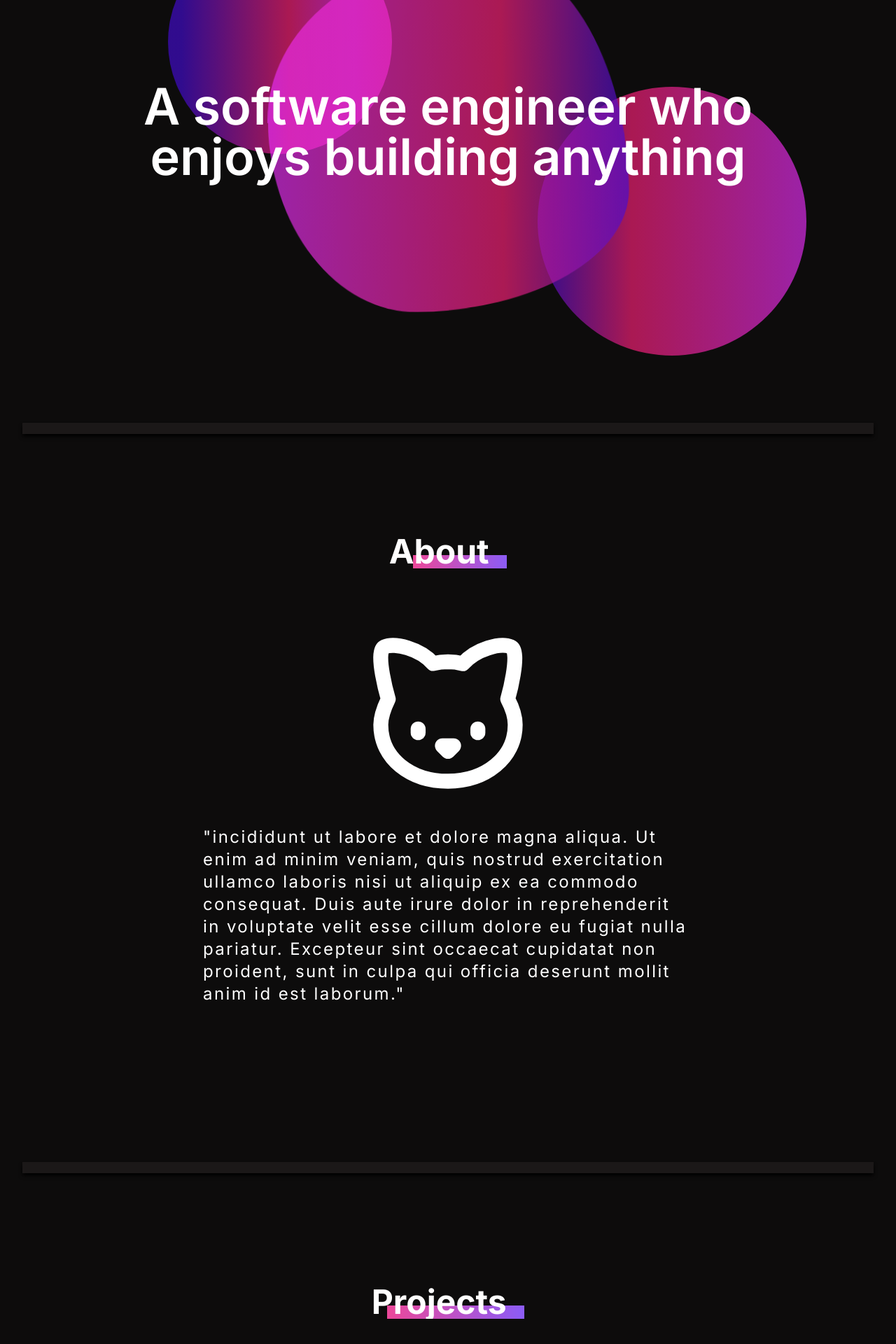
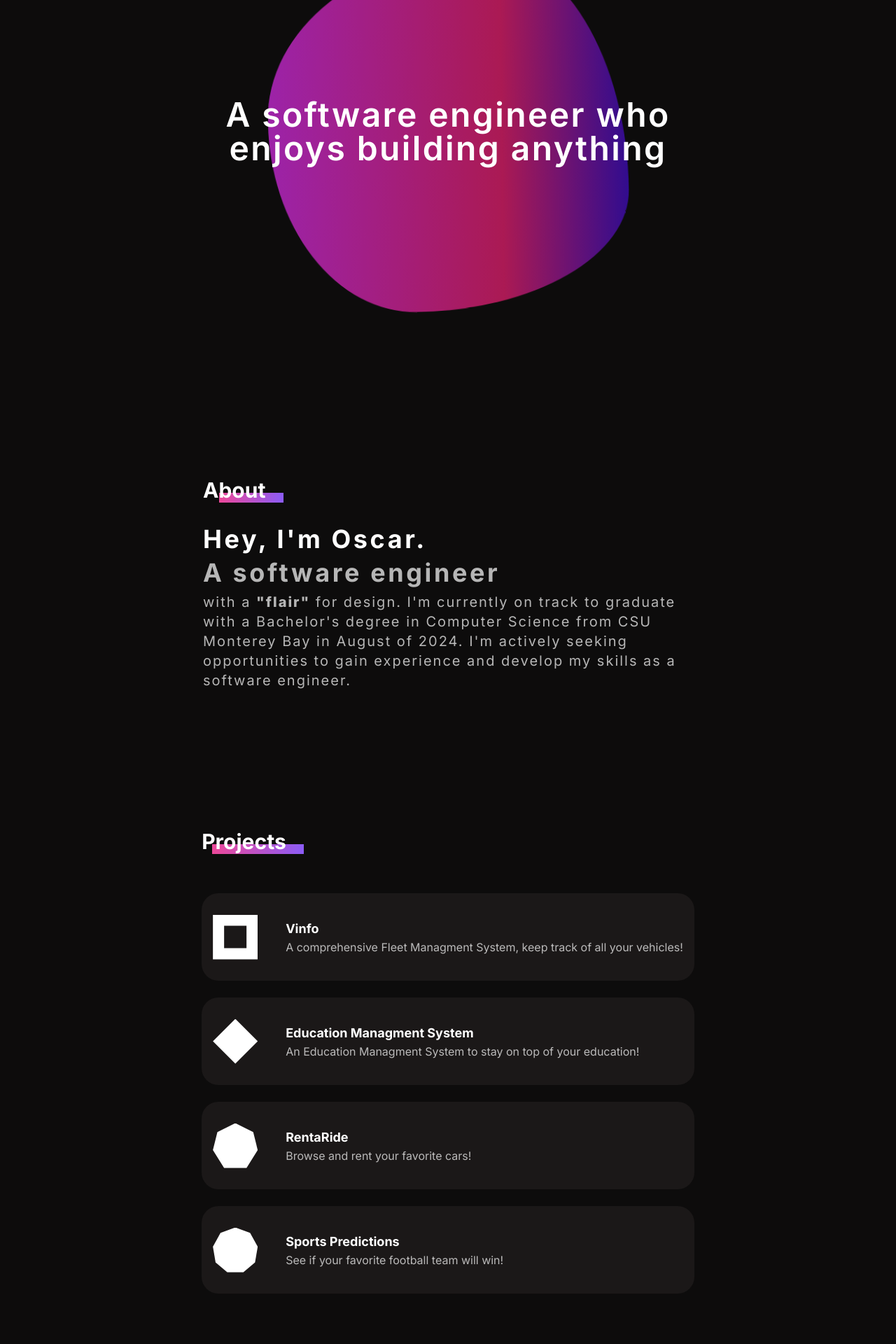
Before and after one commit to bustyAI/portfoli, a Next.js app: page / in a window 1280 px wide. Shown: the part 220-2140 px from the top of the page at 70% size. After the commit the page ends 2116 px from the top, so only its background shows below. Built offline with nearby package versions, Linux system fonts and the light colour scheme.

Commit message:
finishing site

```diff
--- a/app/components/About.jsx
+++ b/app/components/About.jsx
@@ -3,8 +3,9 @@ import { LuCat } from "react-icons/lu"
 
 const About = () => {
     return (
-        <div className='flex flex-col justify-center items-center mt-20 h-[800px]'>
-            <p className='text-5xl font-bold mb-20 inline-block relative overflow-hidden'
+        <div className='flex flex-col justify-center items-start  mt-10 h-[700px]'>
+
+            <p className='text-3xl font-bold mb-8 inline-block relative overflow-hidden'
                 style={{
                     background: 'linear-gradient(to right, #EC4899 0%, #8B5CF6 100%)',
                     backgroundSize: '80% 40%',  // Increases the gradient's area, making the transition smaller
@@ -13,10 +14,17 @@ const About = () => {
                     backgroundPosition: 'right bottom'
                 }}>
                 About
+
             </p>
-            <LuCat className='flex w-64 h-64 mb-8' />
 
-            <p className='text-2xl w-[700px] tracking-widest text-left'>"incididunt ut labore et dolore magna aliqua. Ut enim ad minim veniam, quis nostrud exercitation ullamco laboris nisi ut aliquip ex ea commodo consequat. Duis aute irure dolor in reprehenderit in voluptate velit esse cillum dolore eu fugiat nulla pariatur. Excepteur sint occaecat cupidatat non proident, sunt in culpa qui officia deserunt mollit anim id est laborum."</p>
+            <div className='flex flex-col text-left space-y-2'>
+                <p className=' text-4xl font-bold text-left tracking-widest '>Hey, I'm Oscar.</p>
+                <p className='text-4xl tracking-widest font-bold text-white/70'>A software engineer</p>
+                <p className='text-xl text-white/70 max-w-[700px] tracking-widest'>
+                    with a <span className=' font-extrabold'>"flair"</span> for design.
+                    I'm currently on track to graduate with a Bachelor's degree in Computer Science from CSU Monterey Bay in August of 2024.
+                    I'm actively seeking opportunities to gain experience and  develop my skills as a software engineer.</p>
+            </div>
         </div>
     )
 }
--- a/app/components/HrLine.jsx
+++ /dev/null
@@ -1,12 +0,0 @@
-import React from 'react'
-
-const HrLine = () => {
-    return (
-        <div className={`mt-40`}>
-            <hr className='border-hr-gray border-[8px] shadow-md shadow-black'></hr>
-        </div>
-
-    )
-}
-
-export default HrLine
--- a/app/components/Main.jsx
+++ b/app/components/Main.jsx
@@ -3,11 +3,9 @@ import React from 'react'
 const Main = () => {
     return (
         <div className="circle__container">
-            <h1 className='main__text'>A software engineer who enjoys building anything</h1>
+            <h1 className='main__text tracking-wider'>A software engineer who enjoys building anything</h1>
             <div className="relative ">
-                <div className="top__circle"></div>
                 <div className="mid__circle bubble"></div>
-                <div className="bottom__circle"></div>
             </div>
         </div>
 
--- a/app/components/ProjectCard.jsx
+++ b/app/components/ProjectCard.jsx
@@ -1,20 +1,18 @@
 import React from 'react';
 import Link from 'next/link';
-import { LuCat } from "react-icons/lu"
 
-const ProjectCard = ({ title, type, description, link }) => {
+const ProjectCard = ({ title, description, link, shape }) => {
     return (
 
         <Link href={link}>
-            <div className='flex flex-col'>
-                <div className='flex flex-row items-center justify-start space-x-20 pl-8 bg-hr-gray w-[800px] h-[125px] rounded-3xl'>
-                    <LuCat className='w-16 h-16' />
-                    <div className='flex flex-col items-start'>
-                        <p>{title}</p>
-                        <p>{description}</p>
-                    </div>
 
-                </div>
+            <div className='card flex space-x-10 items-center bg-hr-gray max-w-[800px] h-[125px] rounded-3xl transition hover:bg-hr-gray-hover'>
+                <div className={` ml-4 ${shape}`}></div>
+                <span>
+                    <h3 className=' mr-4 font-bold text-lg'>{title}</h3>
+                    <h3 className='mr-4 text-white/70'>{description}</h3>
+                </span>
+
             </div>
         </Link>
     );
--- a/app/components/index.jsx
+++ b/app/components/index.jsx
@@ -2,12 +2,12 @@ import Navbar from "./Navbar";
 import Main from "./Main";
 import ProjectCard from "./ProjectCard";
 import About from "./About";
-import HrLine from "./HrLine";
+
 
 export {
     Navbar,
     Main,
     ProjectCard,
     About,
-    HrLine,
+
 }
--- a/app/globals.css
+++ b/app/globals.css
@@ -17,7 +17,7 @@ body {
 }
 
 .navbar__button {
-  @apply hover:text-blue-600 transform hover:-translate-y-1 transition duration-300;
+  @apply transform hover:-translate-y-1 transition duration-300;
 }
 
 .nav_link__container {
@@ -65,20 +65,12 @@ body {
   @apply flex relative justify-center items-center text-center w-full;
 }
 
-.top__circle {
-  @apply absolute rounded-full -left-36 top-1/4 transform -translate-y-1/2 bg-circle-gradient-t opacity-65 z-0  w-56 md:w-64 md:h-64 lg:w-80 h-56 lg:h-80;
-}
-
 .mid__circle {
   @apply relative w-72 md:w-96 md:h-96 lg:w-512 h-72 lg:h-512 rounded-full bg-circle-gradient-l opacity-65 z-10;
 }
 
-.bottom__circle {
-  @apply absolute top-56 left-48 h-64 w-64  md:w-80 lg:w-96 md:h-80 lg:h-96  rounded-full -right-56 md:-right-40 md:top-72  lg:top-96 lg:left-96  transform -translate-y-1/2 bg-circle-gradient-r  opacity-65 z-0;
-}
-
 .main__text {
-  @apply font-semibold absolute text-4xl md:text-5xl lg:text-7xl z-20 w-[500px] lg:w-[950px];
+  @apply font-semibold absolute text-2xl md:text-3xl lg:text-5xl z-20 max-w-[650px];
 }
 
 /* END */
@@ -86,6 +78,108 @@ body {
 /* Card Styles */
 .card__container {
   @apply relative w-[350px] h-[450px] lg:w-[450px] lg:h-[600px] rounded-lg mt-20 lg:mt-0;
+}
+
+.c-square {
+  width: 64px;
+  height: 64px;
+  background-color: white;
+  clip-path: polygon(
+    0% 0%,
+    0% 100%,
+    25% 100%,
+    25% 25%,
+    75% 25%,
+    75% 75%,
+    25% 75%,
+    25% 100%,
+    100% 100%,
+    100% 0%
+  );
+  transition: all 1s ease;
+}
+
+.card:hover .c-square {
+  clip-path: polygon(
+    0% 0%,
+    0% 100%,
+    25% 100%,
+    26% 70%,
+    74% 69%,
+    70% 27%,
+    24% 25%,
+    25% 100%,
+    100% 100%,
+    100% 0%
+  );
+  background-color: #440bd4;
+}
+
+.c-rhom {
+  width: 64px;
+  height: 64px;
+  background-color: white;
+  clip-path: polygon(50% 0%, 100% 50%, 50% 100%, 0% 50%);
+  transition: all 1s ease;
+}
+
+.card:hover .c-rhom {
+  background-color: #ff2079;
+  clip-path: polygon(0 0, 100% 0, 100% 100%, 0 100%);
+}
+
+.c-hex {
+  width: 64px;
+  height: 64px;
+  background-color: white;
+  clip-path: polygon(
+    50% 0%,
+    90% 20%,
+    100% 60%,
+    75% 100%,
+    25% 100%,
+    0% 60%,
+    10% 20%
+  );
+  transition: all 1s ease;
+}
+
+.card:hover .c-hex {
+  background-color: #e92efb;
+  clip-path: polygon(50% 0%, 100% 0, 100% 60%, 100% 100%, 0 100%, 0% 60%, 0 0);
+}
+
+.c-non {
+  width: 64px;
+  height: 64px;
+  background-color: white;
+  clip-path: polygon(
+    50% 0%,
+    83% 12%,
+    100% 43%,
+    94% 78%,
+    68% 100%,
+    32% 100%,
+    6% 78%,
+    0% 43%,
+    17% 12%
+  );
+  transition: all 1s ease;
+}
+
+.card:hover .c-non {
+  background-color: #440bd4;
+  clip-path: polygon(
+    50% 0%,
+    100% 0,
+    100% 0,
+    100% 0,
+    100% 100%,
+    53% 100%,
+    0 100%,
+    0 0,
+    0 0
+  );
 }
 
 /* END */
--- a/app/page.js
+++ b/app/page.js
@@ -14,18 +14,23 @@ export default function Home() {
 
 
   return (
-    <main className="flex flex-col min-h-screen overflow-hidden max-w-1440 mx-auto mb-12 px-8">
+    <main className="flex flex-col min-h-screen overflow-hidden max-w-1440 mx-auto items-center mb-12 px-8">
       <Navbar />
       <Main />
-      <HrLine />
+
 
       <section>
         <About />
       </section>
-      <HrLine />
 
-      <div className="text-center text-3xl font-semibold mt-40" >
-        <p className='text-5xl font-bold mb-20 inline-block relative overflow-hidden'
+
+
+
+      <section>
+        <div className="flex flex-col space-y-6">
+
+          <div className='flex flex-col justify-center items-start'>
+            <p className='text-3xl font-bold mb-8 inline-block relative overflow-hidden'
               style={{
                 background: 'linear-gradient(to right, #EC4899 0%, #8B5CF6 100%)',
                 backgroundSize: '90% 40%',  // Increases the gradient's area, making the transition smaller
@@ -34,15 +39,14 @@ export default function Home() {
                 backgroundPosition: 'right bottom'
               }}>
               Projects
+
             </p>
           </div>
 
-      <section>
-        <div className="flex flex-col gap-10 justify-center items-center">
-          <ProjectCard title={"Vinfo"} shape={'circle'} type={"Fullstack"} description={descriptions.vinfo} link={"https://renta-ride.vercel.app/"} />
-          <ProjectCard title={"Education Managment System"} shape={'square'} type={"Fullstack"} description={descriptions.edu} link={"https://renta-ride.vercel.app/"} />
-          <ProjectCard title={"RentaRide"} shape={'triangle'} type={"Frontend"} description={descriptions.renta} link={"https://renta-ride.vercel.app/"} />
-          <ProjectCard title={"Sports Predictions"} shape={'pentagon'} type={"Machine Learning"} description={descriptions.sports} link={"https://renta-ride.vercel.app/"} />
+          <ProjectCard title={"Vinfo"} shape={'c-square'} type={"Fullstack"} description={descriptions.vinfo} link={"https://renta-ride.vercel.app/"} />
+          <ProjectCard title={"Education Managment System"} shape={'c-rhom'} type={"Fullstack"} description={descriptions.edu} link={"https://renta-ride.vercel.app/"} />
+          <ProjectCard title={"RentaRide"} shape={'c-hex'} type={"Frontend"} description={descriptions.renta} link={"https://renta-ride.vercel.app/"} />
+          <ProjectCard title={"Sports Predictions"} shape={'c-non'} type={"Machine Learning"} description={descriptions.sports} link={"https://renta-ride.vercel.app/"} />
         </div>
       </section>
 
--- a/tailwind.config.js
+++ b/tailwind.config.js
@@ -17,7 +17,8 @@ module.exports = {
 
       },
       colors: {
-        'hr-gray': '#1b1818'
+        'hr-gray': '#1b1818',
+        'hr-gray-hover': '#2a2626',
       },
       maxWidth: {
         '1440': '1440px',
```
Lines whose indentation alone changed are shown as unchanged.
